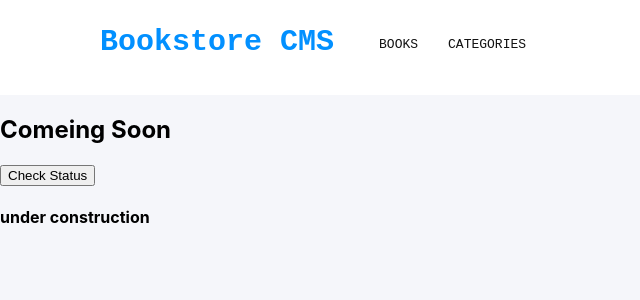
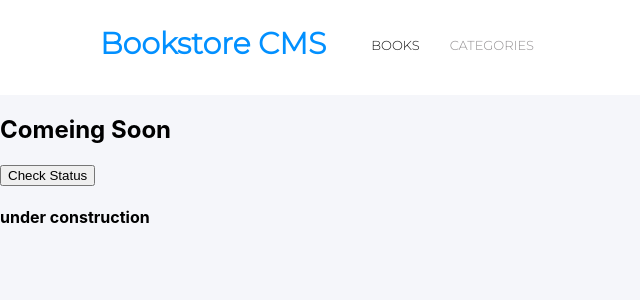
Before and after one commit to Shubh-Dev/react-bookstore-shubh, a React (Create React App) app: page /Categories in a window 1280 px wide. Shown: the top 300 px of the page, without its empty margins (0-640 px from the left). Built offline with nearby package versions, Linux system fonts and the light colour scheme.

Commit message:
MAKE CHANGES AFTER REVIEW

```diff
--- a/package.json
+++ b/package.json
@@ -9,6 +9,7 @@
     "@testing-library/user-event": "^13.5.0",
     "prop-types": "^15.8.1",
     "react": "^18.2.0",
+    "react-circular-progressbar": "^2.1.0",
     "react-dom": "^18.2.0",
     "react-redux": "^8.0.2",
     "react-router-dom": "^6.3.0",
--- a/src/components/AddBook.js
+++ b/src/components/AddBook.js
@@ -24,6 +24,8 @@ const AddBook = () => {
   };
 
   return (
+    <div>
+      <div className="horizontal-line" />
       <div className="input-container">
         <div>
           <h3 className="add-book-title">ADD NEW BOOK</h3>
@@ -32,14 +34,14 @@ const AddBook = () => {
               className="title-input"
               type="text"
               name="title"
-            placeholder="Add Book"
+              placeholder="Book Title"
               required
             />
             <input
               className="author-input"
               type="text"
               name="author"
-            placeholder="Author"
+              placeholder="Book Author"
               required
             />
             <input
@@ -53,6 +55,7 @@ const AddBook = () => {
           </form>
         </div>
       </div>
+    </div>
   );
 };
 
--- a/src/components/Book.js
+++ b/src/components/Book.js
@@ -26,7 +26,9 @@ const Book = (props) => {
         </div>
         <div className="button-container">
           <button className="btn-btn" type="button">Comments</button>
+          <span className="stick" />
           <button className="btn-btn" type="button" onClick={removeHandler}>Remove</button>
+          <span className="stick" />
           <button className="btn-btn" type="button">Edit</button>
         </div>
       </div>
@@ -35,7 +37,7 @@ const Book = (props) => {
         <div className="line" />
         <div>
           <h2 className="current-chapter">CURRENT CHAPTER</h2>
-          <h3 className="chapter-progress">Chapter 1: &quot; Intuition&quot;</h3>
+          <h3 className="chapter-progress">Chapter1:&quot;Intuition&quot;</h3>
           <button type="button" className="update-progress-btn">UPDATE PROGRESS</button>
         </div>
       </div>
--- a/src/components/Header.js
+++ b/src/components/Header.js
@@ -7,7 +7,7 @@ const Header = () => (
     <h2 className="main-header">Bookstore CMS</h2>
     <nav className="nav-bar">
       <Link className="list-1" to="/">BOOKS </Link>
-      <Link className="list-1" to="/Categories">CATEGORIES</Link>
+      <Link className="list-2" to="/Categories">CATEGORIES</Link>
     </nav>
   </div>
 );
--- a/src/components/Progress.js
+++ b/src/components/Progress.js
@@ -1,5 +1,7 @@
 import React from 'react';
 import './scss/Progress.scss';
+// import { CircularProgressbar } from 'react-circular-progressbar';
+// import 'react-circular-progressbar/dist/styles.css';
 
 const Progress = () => (
   <div className="progress-container d_flex_r g10">
--- a/src/components/scss/AddBook.scss
+++ b/src/components/scss/AddBook.scss
@@ -5,7 +5,7 @@
 }
 
 .add-book-title {
-  font-family: monospace;
+  font-family: Montserrat, Helvetica, Arial, Verdana, Tahoma, sans-serif;
   font-size: 1.25rem;
   font-weight: bold;
   color: #888;
@@ -27,6 +27,11 @@ input {
   margin: 5px;
 }
 
+input > ::placeholder {
+  color: #c4c4c4;
+  font-size: 1rem;
+}
+
 .submit-btn {
   width: 11.5rem;
   height: 2.813rem;
@@ -37,3 +42,10 @@ input {
   border-radius: 3px;
   background-color: #0290ff;
 }
+
+.horizontal-line {
+  width: 87%;
+  height: 1px;
+  background-color: #c7cdd4;
+  margin: 50px auto 0 auto;
+}
--- a/src/components/scss/Book.scss
+++ b/src/components/scss/Book.scss
@@ -1,3 +1,5 @@
+@import url('https://fonts.googleapis.com/css2?family=Inter&family=Montserrat:wght@200;300&family=Roboto+Slab:wght@100;200;300;400&display=swap');
+
 .book-container {
   height: 8rem;
   margin: 15px 50px 15px 50px;
@@ -35,7 +37,7 @@ p {
 }
 
 .title {
-  font-family: monospace;
+  font-family: 'Roboto Slab', Helvetica, Arial, Verdana, Tahoma, sans-serif;
   font-size: 1.375rem;
   font-weight: bold;
   color: #121212;
@@ -64,16 +66,23 @@ p {
   cursor: pointer;
 }
 
+.stick {
+  height: 25px;
+  width: 1px;
+  margin: 0;
+  background-color: #e4e6e8;
+}
+
 .current-chapter {
   opacity: 0.5;
-  font-family: monospace;
+  font-family: 'Roboto Slab', Helvetica, Arial, Verdana, Tahoma, sans-serif;
   font-size: 0.813rem;
-  font-weight: 300;
+  font-weight: 200;
   color: #121212;
 }
 
 .chapter-progress {
-  font-family: monospace;
+  font-family: 'Roboto Slab', Helvetica, Arial, Verdana, Tahoma, sans-serif;
   font-size: 1rem;
   font-weight: 300;
   color: #121212;
--- a/src/components/scss/Header.scss
+++ b/src/components/scss/Header.scss
@@ -1,3 +1,5 @@
+// @import url('https://fonts.googleapis.com/css2?family=Inter&family=Montserrat:wght@200;300&display=swap');
+
 .header-container {
   display: flex;
   height: 5.938rem;
@@ -14,13 +16,27 @@
 .list-1 {
   padding-left: 30px;
   text-decoration: none;
-  font-family: monospace;
+  font-family: Montserrat, Helvetica, Arial, Verdana, Tahoma, sans-serif;
   font-size: 0.813rem;
   color: #121212;
+  font-stretch: normal;
+  font-style: normal;
+  line-height: normal;
+}
+
+.list-2 {
+  padding-left: 30px;
+  text-decoration: none;
+  font-family: Montserrat, Helvetica, Arial, Verdana, Tahoma, sans-serif;
+  font-size: 0.813rem;
+  font-stretch: normal;
+  font-style: normal;
+  line-height: normal;
+  color: #928f91;
 }
 
 .main-header {
-  font-family: monospace;
+  font-family: 'Montserrat', Helvetica, Arial, Verdana, Tahoma, sans-serif;
   font-size: 1.875rem;
   font-weight: bold;
   color: #0290ff;
```
Also changed, not shown: 1 other file (tests, documents, lock files or other folders). Lines whose indentation alone changed are shown as unchanged.
